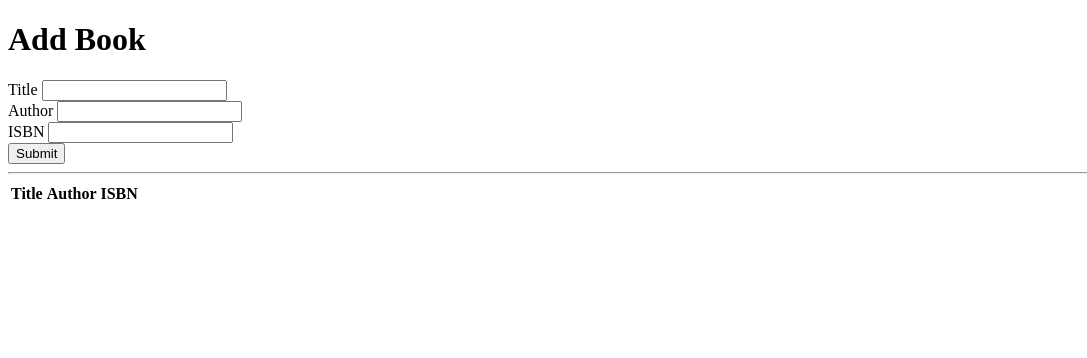
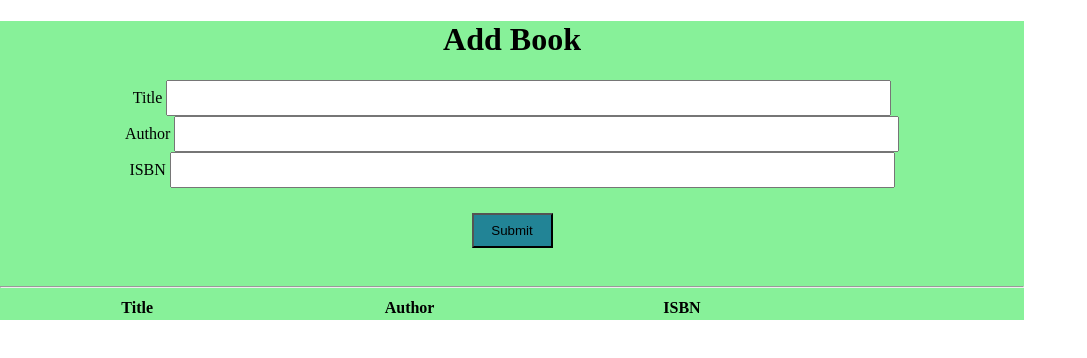
Before and after one commit to Asel-git/js-lesson-materials, a plain HTML site: page 11-add-book/index.html in a window 1280 px wide. Shown: the whole page, without its empty margins (0-1087 px from the left). Drawn offline with Linux system fonts and the light colour scheme.

Commit message:
add book list

```diff
--- a/11-add-book/css/style.css
+++ b/11-add-book/css/style.css
@@ -1,3 +1,30 @@
+body {
+  margin: 0 auto;
+  box-sizing: border-box;
+}
+.container {
+  width: 80%;
+  text-align: center;
+  background-color: rgb(135, 241, 153);
+}
+input {
+  width: 70%;
+  min-height: 30px;
+}
+
+.btn {
+  margin-top: 25px;
+  margin-bottom: 30px;
+  width: 81px;
+  min-height: 35px;
+  background-color: rgb(34, 132, 150);
+}
+.table {
+  width: 80%;
+}
+th {
+  width: 23%;
+}
 .success,
 .error {
   color: white;
@@ -10,3 +37,6 @@
 .error {
   background-color: red;
 }
+.normally {
+  background-color: yellow;
+}
--- a/11-add-book/index.html
+++ b/11-add-book/index.html
@@ -24,11 +24,11 @@
           <input type="text" id="isbn" class="u-full-width" />
         </div>
         <div>
-          <button class="u-full-width" type="submit">Submit</button>
+          <button class="u-full-width btn" type="submit">Submit</button>
         </div>
       </form>
       <hr />
-      <table class="u-full-width">
+      <table class="u-full-width table">
         <thead>
           <tr>
             <th>Title</th>
--- a/11-add-book/js/apps.js
+++ b/11-add-book/js/apps.js
@@ -51,6 +51,7 @@ document.getElementById("book-form").addEventListener("submit", (e) => {
   //   Validate
   if (title === "" || author === "" || isbn === "") {
     ui.showAlert("Please fill in all fields!", "error");
+    ui.clearFields();
   } else {
     ui.addBookList(book);
     ui.showAlert("Book added!", "success");
```
